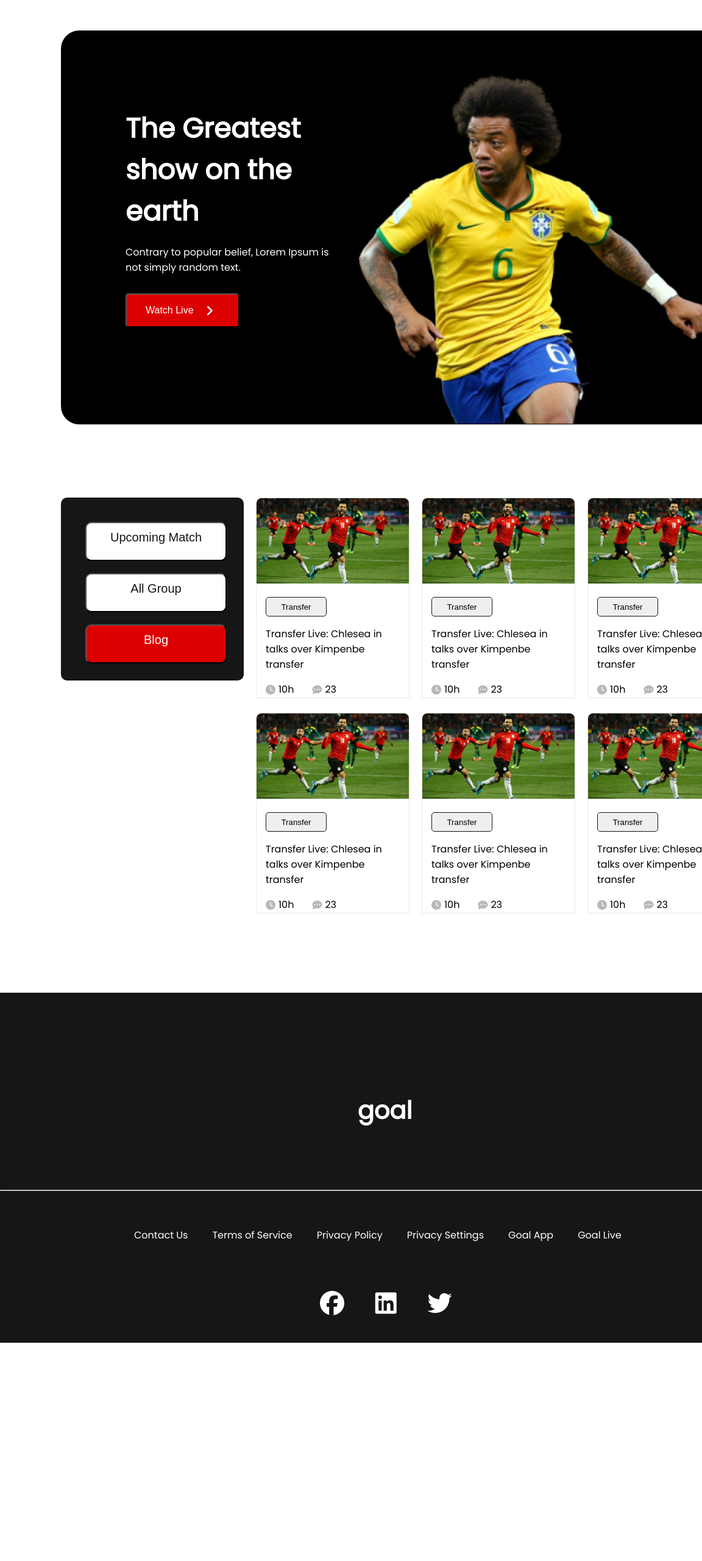
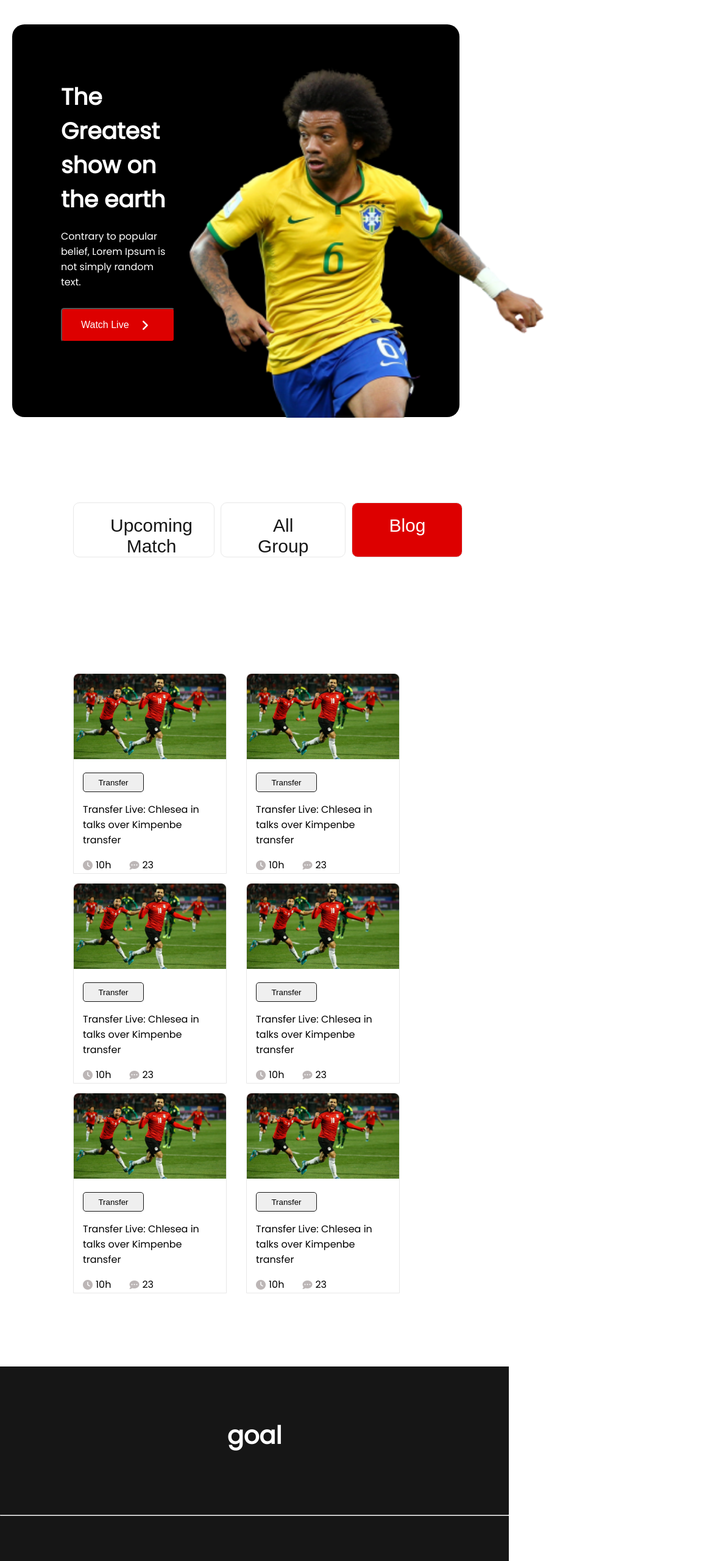
Before and after one commit to SadmanRatul17/World-cup, a plain HTML site: page index.html in a window 768 px wide. Shown: the top 2560 px of the page at 61% size, 1152 px wide, since content can reach past the window. Before the commit the page ends 2202 px from the top, so only its background shows below. Drawn offline with Linux system fonts and the light colour scheme; a web font is replaced by a local one.

Commit message:
full Responsive

```diff
--- a/style.css
+++ b/style.css
@@ -20,7 +20,7 @@ body{
 .container{
       background-color: black;
       border-radius: 30px;
-     height: 646px;
+     height: 644px;
      width: 1100px;
      margin-top: 50px;
      margin-left: 100px;
@@ -248,47 +248,49 @@ h1{
 
 /* ---------------------------Responsive------------------------------------ */
 
-/* Mobile */
+/*---------------------------- Mobile----------------------------------------- */
 
 @media only screen and (max-width:688px) {
+
+      /*----------------------------
+               Header
+     ------------------------------*/
 
      .container{
           background-color: black;
           border-radius: 10px;
-         height: 534px;
-         width: 100%;
+         height: 554px;
+         width: 375px;
          margin-top: 14px;
          margin-left: 5px;
          margin-bottom: 14px;
          padding-right: 700px;
          padding-left:5px ;
       }
+
     .header{
      display: grid;
      grid-template-columns: repeat(1,1fr);
-
       }
 
-
     .header .header-info{
-
-     font-size: 16px;
+     font-size: 15px;
      margin-top: 30px;
      margin-bottom: 28px;
-     margin-left: 15px;
+     margin-left: 10px;
 
 }
 .header .header-info p {
 
-    margin-right: 10px;
-     font-size: 8px;
+    margin-right: 5px;
+     font-size: 10.80px;
      margin-bottom: 10px;
 }
 .header-info h1{
-     margin-left:  20px;
+     margin-left: 10px;
 }
 .header-info .contary{
-     margin-left:50px ;
+     margin-left:25px ;
      margin-top: 20px;
 }
 .button{
@@ -309,7 +311,9 @@ h1{
 .button-info .fa-angle-right{
      margin: 7px 0px;
 }
-/*    header-image */
+/*---------------------------
+        header-image
+----------------------------- */
 .image img{
      width: 281px;
      height: 275px;
@@ -352,6 +356,147 @@ h1{
      row-gap: 10px;
 
 }
+/*-------------------------------------
+             footer
+----------------------------------------*/
+
+.footer{
+     margin-top: 50px;
+     background-color: #161616;
+     width: 375px;
+     height: 692px;
+     padding-top: 50px;
+
 
 
 }
+.footer .footer-menu{
+     display: grid;
+     grid-template-columns: repeat(1,1fr);
+     margin-top: 30px;
+     margin-left: 105px;
+}
+
+.footer .footer-menu a{
+     margin-right: 40px;
+     margin-bottom: 8px;
+     margin-top: 30px;
+}
+/*----------------------------
+      footer-icon
+------------------------------*/
+
+.footer .icon{
+     margin-left: 65px;
+     margin-top: 30px;
+     font-size: 30px;
+}
+
+.footer .icon a{
+     color: #FFFFFF;
+}
+
+}
+
+/* ----------------------------Tablet------------------------------------------ */
+
+@media only screen and (min-width:689px) and (max-width:992px) {
+
+ /*----------------------------
+           Header
+---------------------------------*/
+
+     .container{
+          background-color: black;
+          border-radius: 20px;
+          height: 644px;
+          width: 734px;
+          margin-top: 40px;
+          margin-left: 20px;
+          margin-right: 80px;
+          margin-bottom: 100px;
+    }
+
+    .header .header-info{
+     font-size: 25px;
+     margin-top: 60px;
+     margin-left: 80px;
+     margin-right: 24px;
+     margin-bottom: 90px;
+    }
+
+
+/*----------------------------
+         Blog-menu
+------------------------------*/
+
+
+.blog{
+     display: grid;
+}
+
+ .menu{
+
+     background-color:white;
+     display: flex;
+     margin-bottom: 20px;
+    padding-left: 20px;
+}
+
+.menu .menu-button{
+
+     height: 90px;
+     margin-right: 10px;
+     border: 1px solid #E8E8E8;
+     font-size: 30px;
+     padding-left: 60px;
+     padding-right: 60px;
+     padding-top: 20px;
+     padding-bottom: 20px;
+     border-radius: 10px;
+}
+
+.menu .color{
+
+     background-color:#DD0000;
+     color:#FFFFFF;
+}
+/*----------------------------
+            Blog matches
+------------------------------  */
+
+.blog .blog-matches{
+     display: grid;
+     grid-template-columns: repeat(2,1fr);
+     row-gap: 15px;
+
+}
+/*---------------------------------- Footer --------------------------------*/
+
+.footer{
+     margin-top: 50px;
+     background-color: #161616;
+     width: 835px;
+     height: 722px;
+     padding-top: 50px;
+}
+
+.footer .footer-menu{
+     margin-right: 10px;
+     padding-left: 10px;
+     margin-left: 20px;
+}
+
+.footer .footer-menu a{
+
+    margin-bottom: 8px;
+     margin-top: 30px;
+}
+
+.footer .icon{
+     margin-left: 335px;
+     margin-top: 60px;
+     font-size: 30px;
+}
+
+}
```
